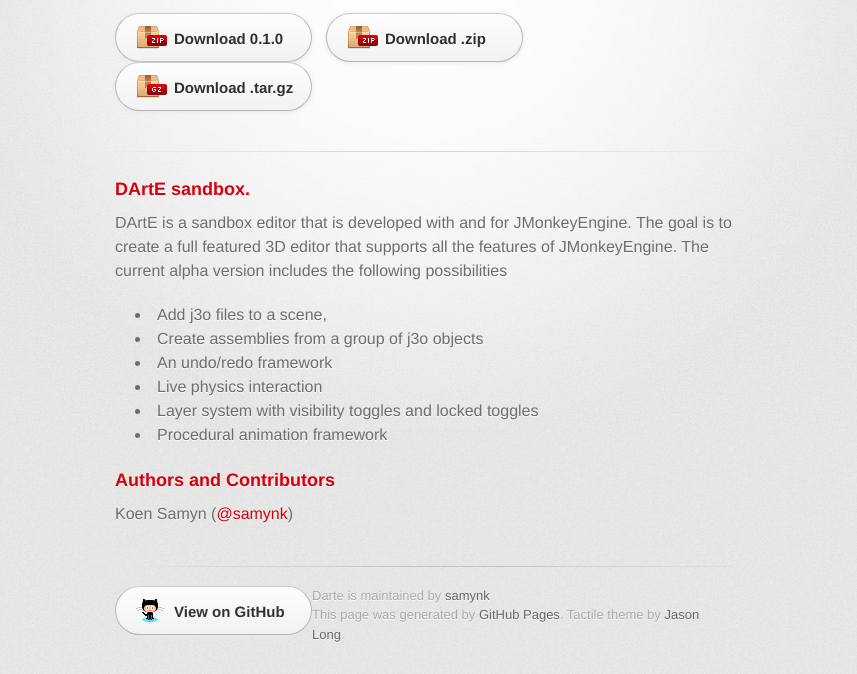
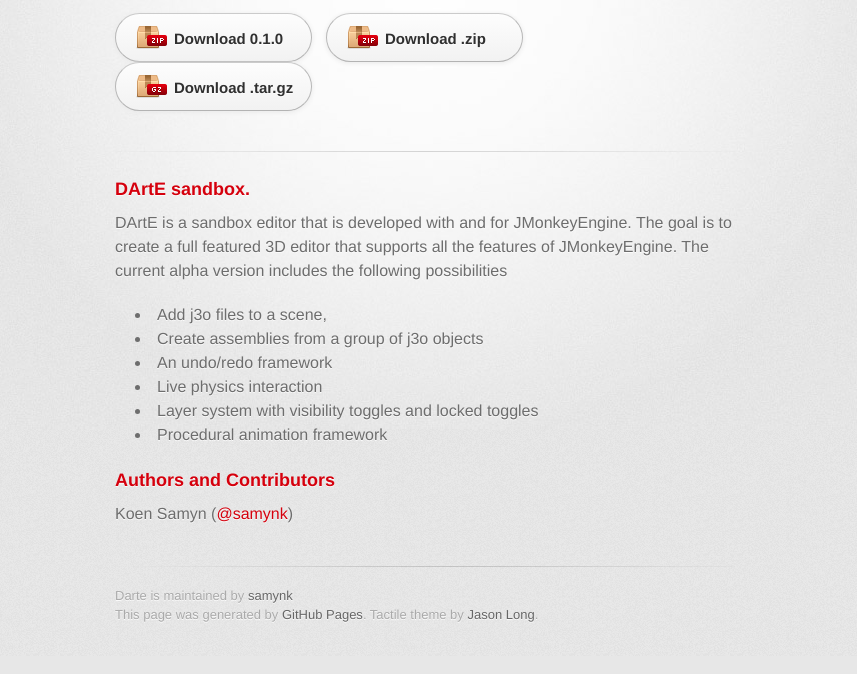
Before and after one commit to samynk/DArtE, a plain HTML site: page index.html in a window 1280 px wide. Shown: the part 144-818 px from the top of the page, without its empty margins (215-1072 px from the left). Drawn offline with Linux system fonts and the light colour scheme; a web font is replaced by a local one.

Commit message:
Update index.html

```diff
--- a/index.html
+++ b/index.html
@@ -51,7 +51,6 @@
         </section>
 
         <footer>
-        <a href="https://github.com/samynk/DArtE" id="view-on-github" class="button"><span>View on GitHub</span></a>
           Darte is maintained by <a href="https://github.com/samynk">samynk</a><br>
           This page was generated by <a href="http://pages.github.com">GitHub Pages</a>. Tactile theme by <a href="https://twitter.com/jasonlong">Jason Long</a>.
         </footer>
```
